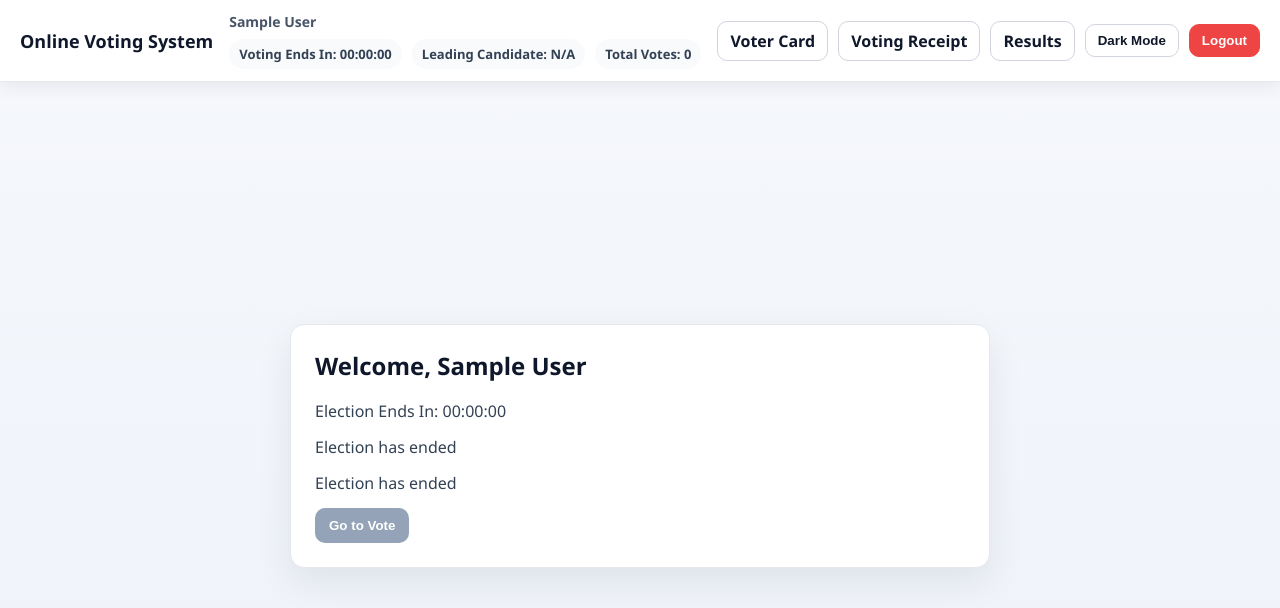
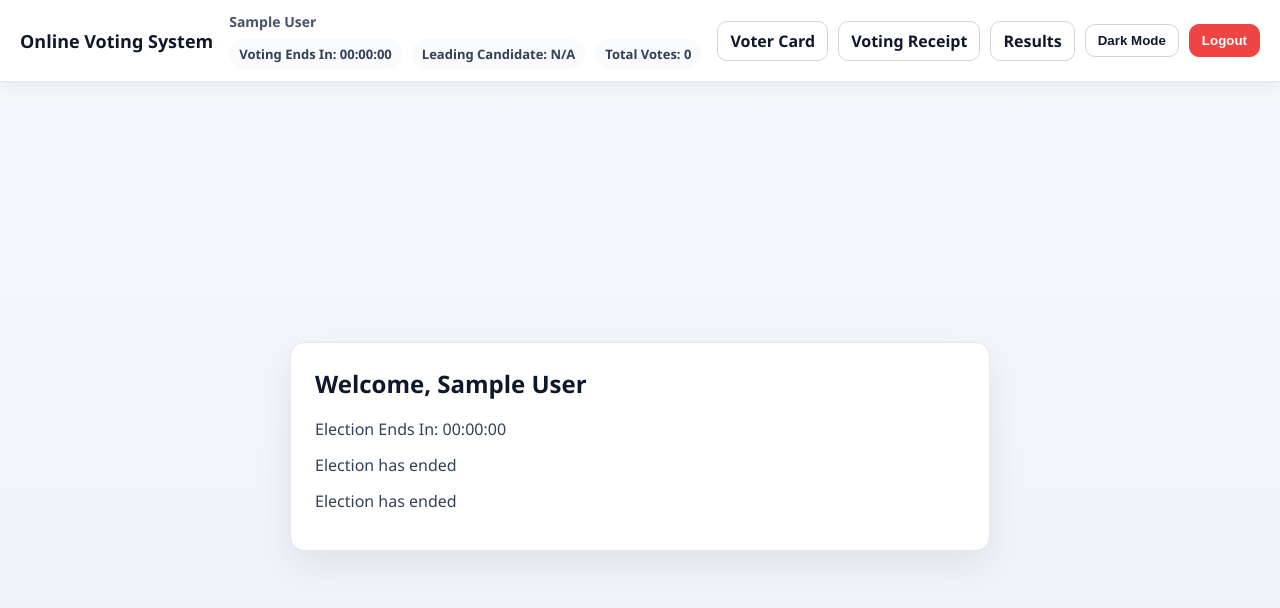
Before and after one commit to Sanika-A-Dighe/my-app, an Angular app: page /dashboard in a window 1280 px wide. Shown: the top 608 px of the page. Built offline with nearby package versions, Linux system fonts and the light colour scheme; sample sign-in values are in the browser's storage.

Commit message:
updated dashboard

```diff
--- a/src/app/dashboard.component.html
+++ b/src/app/dashboard.component.html
@@ -12,6 +12,5 @@
   <div *ngIf="hasVoted || isElectionEnded">
     <p *ngIf="hasVoted">You have already voted</p>
     <p *ngIf="isElectionEnded && !hasVoted">Election has ended</p>
-    <button type="button" [disabled]="true">Go to Vote</button>
   </div>
 </div>
```
